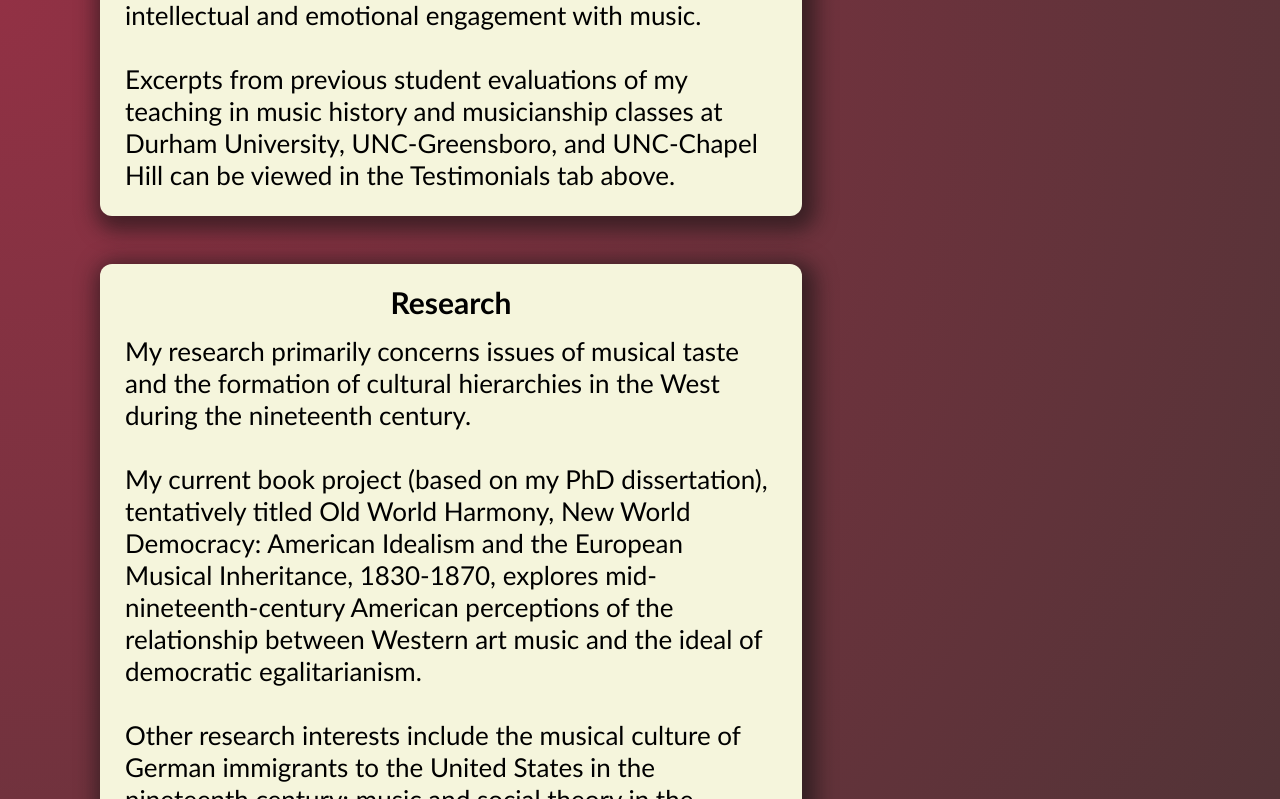
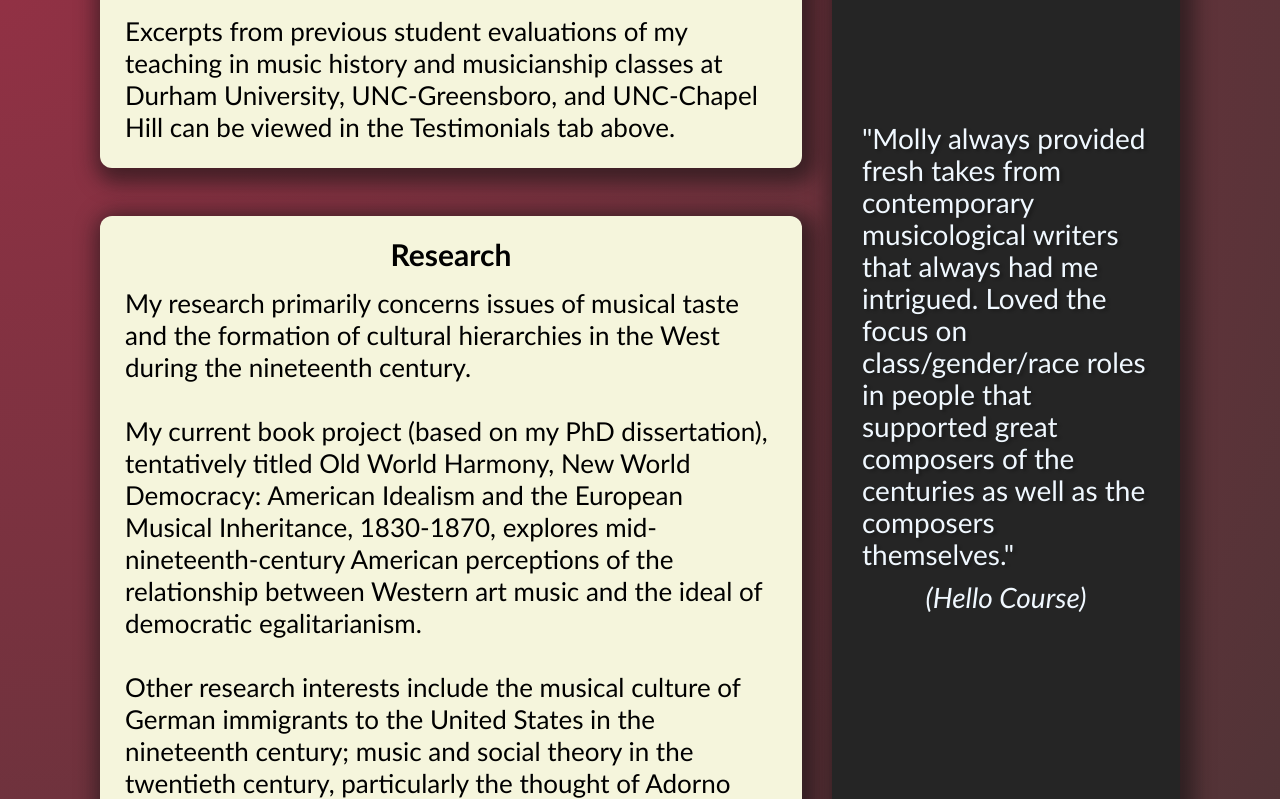
Before and after one commit to jlayher/molly-barnes-music, a Next.js app: page /academic-teaching in a window 1280 px wide. Shown: the part 681-1480 px from the top of the page. Built offline with nearby package versions, Linux system fonts and the light colour scheme.

Commit message:
Changes to contact page, and changes to testimonial sidebar

```diff
--- a/src/components/Body-Components/SidepanelTest.js
+++ b/src/components/Body-Components/SidepanelTest.js
@@ -1,12 +1,15 @@
 import React from 'react'
 import { DurhamUniversityData, UncGreensboroData, UncChapelHillData } from '@/constants/testimonials'
 
+import styles from '@/styles/sidepaneltest.module.css'
 
-const SidepanelTest = ({text, course}) => {
+
+const SidepanelTest = ({ text, course }) => {
+
   return (
-    <div>
-      <p>Hello Text{text}</p>
-      <p>Hello Course{course}</p>
+    <div className={styles.sidepanel__container}>
+      <p className={styles.sidepanel__container_text}>"Molly always provided fresh takes from contemporary musicological writers that always had me intrigued. Loved the focus on class/gender/race roles in people that supported great composers of the centuries as well as the composers themselves."{text}</p>
+      <p className={styles.sidepanel__container_course}>(Hello Course){course}</p>
     </div>
   )
 }
--- a/src/pages/academic-teaching.js
+++ b/src/pages/academic-teaching.js
@@ -12,28 +12,21 @@ const AcademicTeaching = () => {
       {/* academic title container */}
       <div className={styles.academic__title}>Academic Teaching & Research</div>
 
-      {/* Content Container for Cards */}
+      {/* Body Content Container */}
       <div className={styles.academic__body_container}>
-
-
-        {/* Side Panel for Testimonials */}
-        <SidepanelTest></SidepanelTest>
-
         {/* Container for Academic Teaching and Research Cards */}
         <div className={styles.academic__body_text_container}>
-
-
           {/* create a container for Academic teaching and show on left */}
           <div className={styles.academic__body_text_teaching}>
             <h1>Academic Teaching</h1>
             <p>
               I consider teaching music a passion and a calling, and I love
-              getting to know my students as human beings with real lives, hopes,
-              fears, and ambitions. My goal as a teacher--whether I am teaching
-              music history, musicianship skills, or the violin--is to share my
-              love of the subject such that my students are inspired to learn more
-              and discover the joy that can come from a deep intellectual and
-              emotional engagement with music.
+              getting to know my students as human beings with real lives,
+              hopes, fears, and ambitions. My goal as a teacher--whether I am
+              teaching music history, musicianship skills, or the violin--is to
+              share my love of the subject such that my students are inspired to
+              learn more and discover the joy that can come from a deep
+              intellectual and emotional engagement with music.
               <br />
               <br />
               {/* Add: You can view my Acacdemic evaluations here */}
@@ -53,32 +46,35 @@ const AcademicTeaching = () => {
             <h1>Research</h1>
             <p>
               My research primarily concerns issues of musical taste and the
-              formation of cultural hierarchies in the West during the nineteenth
-              century.
+              formation of cultural hierarchies in the West during the
+              nineteenth century.
               <br />
               <br />
               My current book project (based on my PhD dissertation),
-              tentatively titled Old World Harmony, New World Democracy: American
-              Idealism and the European Musical Inheritance, 1830-1870, explores
-              mid-nineteenth-century American perceptions of the relationship
-              between Western art music and the ideal of democratic
+              tentatively titled Old World Harmony, New World Democracy:
+              American Idealism and the European Musical Inheritance, 1830-1870,
+              explores mid-nineteenth-century American perceptions of the
+              relationship between Western art music and the ideal of democratic
               egalitarianism.
               <br />
               <br />
-              Other research interests include the musical culture
-              of German immigrants to the United States in the nineteenth century;
-              music and social theory in the twentieth century, particularly the
-              thought of Adorno and the Frankfurt School; 1960s psychedelic music
-              in the U.S. and the U.K.; chamber music as a social phenomenon in
-              the nineteenth century; and many other topics.
+              Other research interests include the musical culture of German
+              immigrants to the United States in the nineteenth century; music
+              and social theory in the twentieth century, particularly the
+              thought of Adorno and the Frankfurt School; 1960s psychedelic
+              music in the U.S. and the U.K.; chamber music as a social
+              phenomenon in the nineteenth century; and many other topics.
               <br />
               <br />
               My 2021 article in Nineteenth-Century Music Review and my 2016
               dissertation are available for download below.
             </p>
           </div>
+        </div>
 
-
+        {/* Side Panel for Testimonials */}
+        <div className={styles.academic__body_sidepanel_container}>
+          <SidepanelTest></SidepanelTest>
         </div>
       </div>
     </Layout>
--- a/src/styles/academic.module.css
+++ b/src/styles/academic.module.css
@@ -16,21 +16,21 @@
     background-color: beige;
 
       /* gradient generated with cssmatic.com */
-  -webkit-box-shadow: 5px 6px 20px 9px rgba(18,18,18,0.57);
-  -moz-box-shadow: 5px 6px 20px 9px rgba(18,18,18,0.57);
-  box-shadow: 5px 6px 20px 9px rgba(18,18,18,0.57);
-  }
+    -webkit-box-shadow: 5px 6px 20px 9px rgba(18,18,18,0.57);
+    -moz-box-shadow: 5px 6px 20px 9px rgba(18,18,18,0.57);
+    box-shadow: 5px 6px 20px 9px rgba(18,18,18,0.57);
+}
 
 .academic__body_container {
     display: flex;
-    flex-direction: column;
+    flex-direction: row;
 
 }
 
 .academic__body_text_container {
     display: flex;
     flex-direction: column;
-
+    max-width: 65%;
 }
 
 
@@ -42,26 +42,10 @@
     background-color: beige;
     border-radius: 12px;
     padding: 10px;
-    max-width: 65%;
+
     margin-top: 10px;
 
 /* gradient generated with cssmatic.com */
-    -webkit-box-shadow: 5px 6px 20px 9px rgba(18,18,18,0.57);
-    -moz-box-shadow: 5px 6px 20px 9px rgba(18,18,18,0.57);
-    box-shadow: 5px 6px 20px 9px rgba(18,18,18,0.57);
-}
-
-.academic__body_text_research {
-    display: flex;
-    flex-direction: column;
-    align-items: center;
-
-    background-color: beige;
-    border-radius: 12px;
-    padding: 10px;
-    max-width: 65%;
-
-      /* gradient generated with cssmatic.com */
     -webkit-box-shadow: 5px 6px 20px 9px rgba(18,18,18,0.57);
     -moz-box-shadow: 5px 6px 20px 9px rgba(18,18,18,0.57);
     box-shadow: 5px 6px 20px 9px rgba(18,18,18,0.57);
@@ -78,6 +62,23 @@
     line-height: 32px;
 }
 
+
+.academic__body_text_research {
+    display: flex;
+    flex-direction: column;
+    align-items: center;
+
+    background-color: beige;
+    border-radius: 12px;
+    padding: 10px;
+
+
+      /* gradient generated with cssmatic.com */
+    -webkit-box-shadow: 5px 6px 20px 9px rgba(18,18,18,0.57);
+    -moz-box-shadow: 5px 6px 20px 9px rgba(18,18,18,0.57);
+    box-shadow: 5px 6px 20px 9px rgba(18,18,18,0.57);
+}
+
 .academic__body_text_research h1 {
     font-size: 30px;
     padding-top: 10px;
@@ -88,3 +89,15 @@
     padding: 15px;
     line-height: 32px;
 }
+
+.academic__body_sidepanel_container {
+    display: flex;
+
+
+    margin: 10px 0px 0px 30px;
+
+    width: 100%;
+
+
+
+}
--- a/src/styles/sidepaneltest.module.css
+++ b/src/styles/sidepaneltest.module.css
@@ -0,0 +1,36 @@
+
+.sidepanel__container {
+    background-color: rgb(37, 37, 37);
+    color: aliceblue;
+    display: flex;
+    width: 100%;
+    border-radius: 18px;
+
+    flex-direction: column;
+    justify-content: center;
+    align-items: center;
+
+
+    /* gradient generated with cssmatic.com */
+    -webkit-box-shadow: 5px 6px 20px 9px rgba(18,18,18,0.57);
+    -moz-box-shadow: 5px 6px 20px 9px rgba(18,18,18,0.57);
+    box-shadow: 5px 6px 20px 9px rgba(18,18,18,0.57);
+}
+
+.sidepanel__container_text {
+    display: flex;
+    justify-content: center;
+    align-items: center;
+
+    font-size: 28px;
+    line-height: 32px;
+
+    padding: 0px 30px 10px 30px;
+
+    text-shadow: 3px 2px 3px rgba(0,0,0,0.25);
+}
+
+.sidepanel__container_course {
+    font-size: 28px;
+    font-style: italic;
+}
```
Also changed, not shown: src/pages/contact.js (+11 -10 lines), src/styles/contact.module.css (+7 -1 lines).
